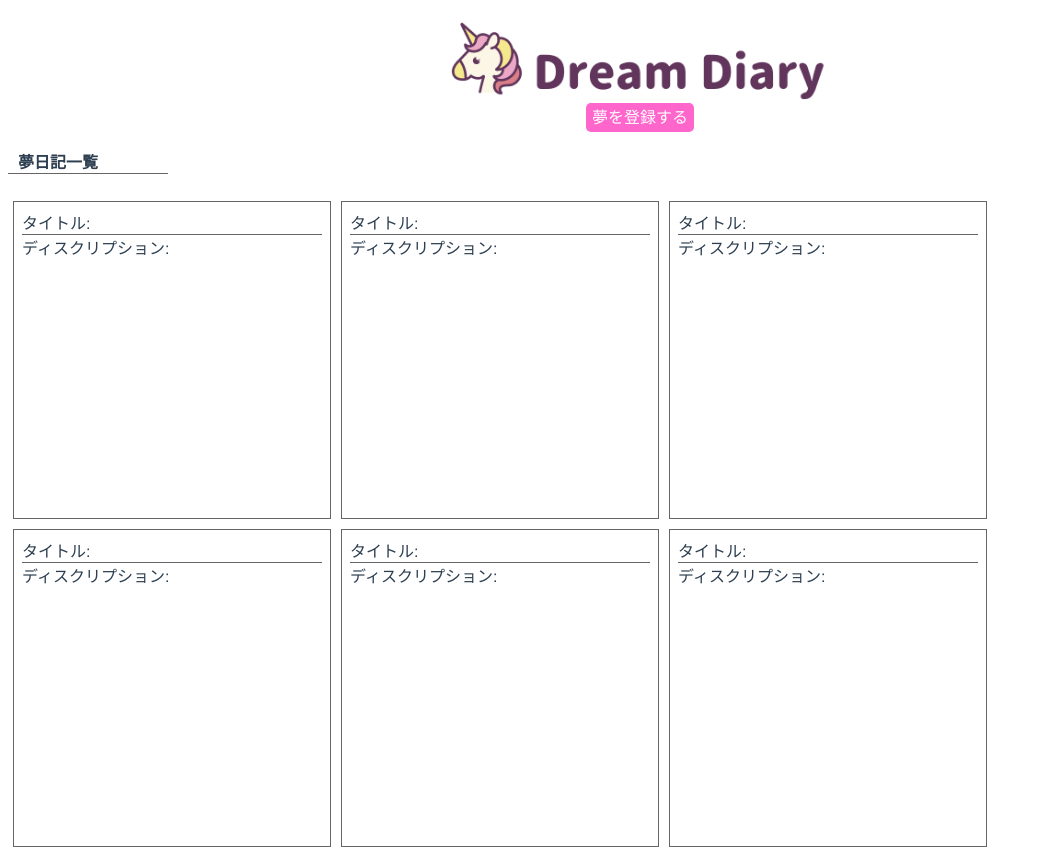
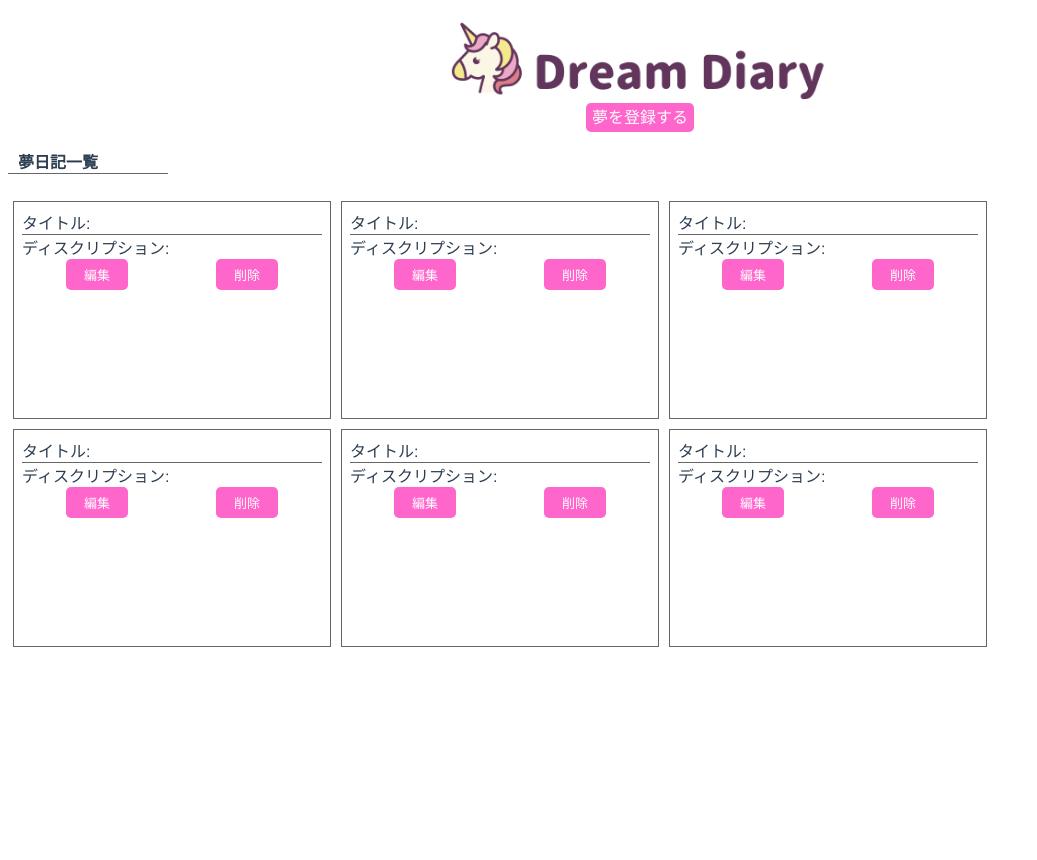
Before and after one commit to kazutoichikawa/dream-diary-docker, a Vue app in the folder front/: page / in a window 1280 px wide. Shown: the whole page, without its empty margins (0-1037 px from the left). After the commit the page ends 800 px from the top, so only its background shows below. Built offline with nearby package versions, Linux system fonts and the light colour scheme; no server answers.

Commit message:
コントローラー記述

```diff
--- a/front/src/App.vue
+++ b/front/src/App.vue
@@ -33,6 +33,14 @@
         </div>
         <div class="discription">
           ディスクリプション: {{ dream.discription }}
+        </div>
+        <div class="button-wrapper">
+          <div class="card-btn btn-pink">
+             編集
+          </div>
+          <div class="card-btn btn-pink">
+             削除
+          </div>
         </div>
       </div>
     </div>
@@ -130,6 +138,7 @@ export default {
 .button-wrapper{
   display: flex;
   justify-content: space-around;
+  align-items: flex-end;
 }
 
 .modal-btn {
@@ -166,7 +175,7 @@ h4 {
 .card {
   border: 1px solid #666666;
   margin: 5px;
-    height: 300px;
+  height: 200px;
   width: 300px;
   text-align: left;
   padding: 8px;
@@ -175,5 +184,9 @@ h4 {
 .title {
   border-bottom: 1px solid #666666;
 }
-
+.card-btn {
+  width: 50px;
+  text-align: center;
+  font-size: 13px;
+}
 </style>
```
Also changed, not shown: 1 other file (tests, documents, lock files or other folders). Lines whose indentation alone changed are shown as unchanged.
